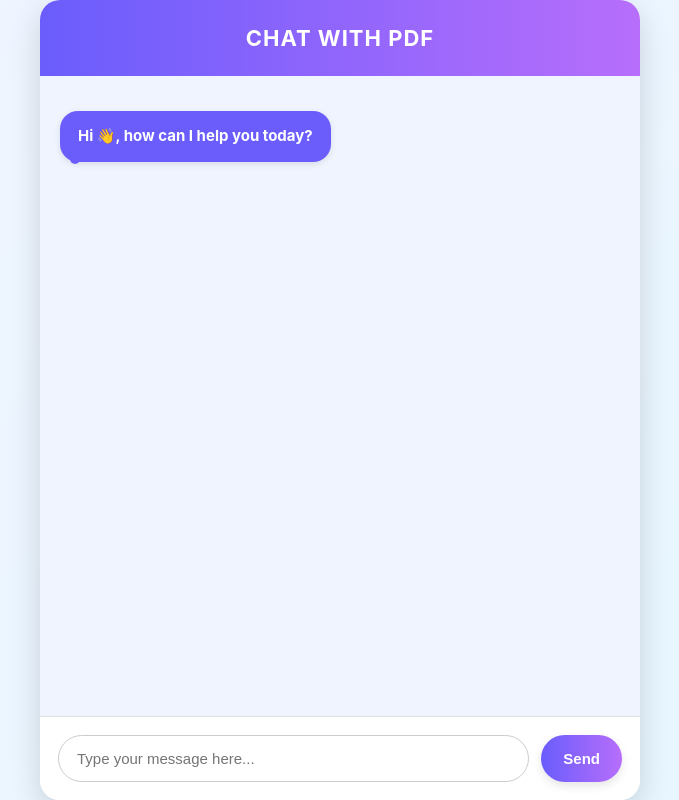
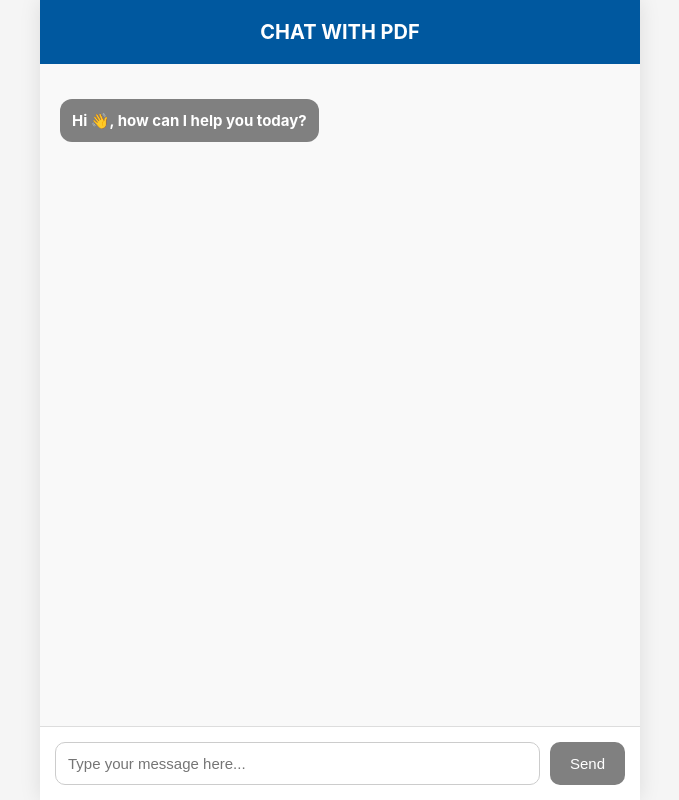
Before and after one commit to VenkataRamachandrudu/CHAT_PDF, a plain HTML site: page index.html in a window 1280 px wide. Shown: the whole page, without its empty margins (300-979 px from the left). Drawn offline with Linux system fonts and the light colour scheme.

Commit message:
committed

```diff
--- a/style.css
+++ b/style.css
@@ -1,10 +1,10 @@
-/* Full screen chat widget - Modern & Attractive */
+/* Full screen chat widget */
 body, html {
     margin: 0;
     padding: 0;
     height: 100%;
     font-family: 'Geist Sans', -apple-system, BlinkMacSystemFont, system-ui, sans-serif;
-    background: linear-gradient(135deg, #f0f4ff, #e6f7ff);
+    background: #f5f5f5;
 }
 
 #chat-widget-container {
@@ -15,20 +15,16 @@ body, html {
     max-width: 600px;
     margin: 0 auto;
     background: #ffffff;
-    box-shadow: 0 10px 30px rgba(0,0,0,0.15);
-    border-radius: 20px;
-    overflow: hidden;
+    box-shadow: 0 0 20px rgba(0,0,0,0.1);
 }
 
 #chat-widget-header {
-    background: linear-gradient(90deg, #6a5dfc, #b76efb);
+    background: rgb(0, 88, 159);
     color: white;
-    padding: 25px;
+    padding: 20px;
     font-weight: bold;
-    font-size: 22px;
+    font-size: 20px;
     text-align: center;
-    letter-spacing: 1px;
-    box-shadow: 0 4px 6px rgba(0,0,0,0.1);
 }
 
 #chat-widget-body {
@@ -37,91 +33,56 @@ body, html {
     overflow-y: auto;
     display: flex;
     flex-direction: column;
-    gap: 15px;
-    background: #f0f4ff;
+    gap: 12px;
+    background: #f9f9f9;
 }
 
 #chat-widget-body p {
-    padding: 14px 18px;
-    border-radius: 18px;
-    max-width: 75%;
+    padding: 12px;
+    border-radius: 12px;
+    max-width: 80%;
     word-wrap: break-word;
     font-size: 15px;
-    line-height: 1.5;
-    box-shadow: 0 2px 6px rgba(0,0,0,0.1);
 }
 
 .user-message {
-    background: #ffd6d6;
+    background: #e0e0e0;
     align-self: flex-end;
     color: #333;
-    font-weight: 500;
 }
 
 .bot-message {
-    background: #6a5dfc;
+    background: gray;
     color: white;
     align-self: flex-start;
-    font-weight: 500;
-    position: relative;
-}
-
-/* Optional subtle animation for bot messages */
-.bot-message::after {
-    content: '';
-    position: absolute;
-    bottom: -6px;
-    left: 10px;
-    width: 10px;
-    height: 10px;
-    background: #6a5dfc;
-    border-radius: 50%;
-    animation: bounce 1s infinite alternate;
-}
-
-@keyframes bounce {
-    from { transform: translateY(0); }
-    to { transform: translateY(-4px); }
 }
 
 #chat-widget-footer {
     display: flex;
-    padding: 18px;
-    border-top: 1px solid #e0e0e0;
-    gap: 12px;
-    background: #ffffff;
+    padding: 15px;
+    border-top: 1px solid #ddd;
+    gap: 10px;
 }
 
 #chat-widget-input {
     flex: 1;
-    padding: 14px 18px;
-    border-radius: 25px;
+    padding: 12px;
+    border-radius: 10px;
     border: 1px solid #ccc;
     outline: none;
     font-size: 15px;
-    transition: all 0.3s;
-}
-
-#chat-widget-input:focus {
-    border-color: #6a5dfc;
-    box-shadow: 0 0 8px rgba(106, 93, 252, 0.3);
 }
 
 #chat-widget-send {
-    padding: 14px 22px;
-    background: linear-gradient(90deg, #6a5dfc, #b76efb);
+    padding: 12px 20px;
+    background: gray;
     color: white;
     border: none;
-    border-radius: 25px;
+    border-radius: 10px;
     cursor: pointer;
     font-size: 15px;
-    font-weight: 600;
-    transition: all 0.3s;
-    box-shadow: 0 4px 10px rgba(0,0,0,0.1);
 }
 
 #chat-widget-send:hover {
-    background: linear-gradient(90deg, #b76efb, #6a5dfc);
-    transform: translateY(-2px);
-    box-shadow: 0 6px 12px rgba(0,0,0,0.15);
+    background: blue;
 }
```
